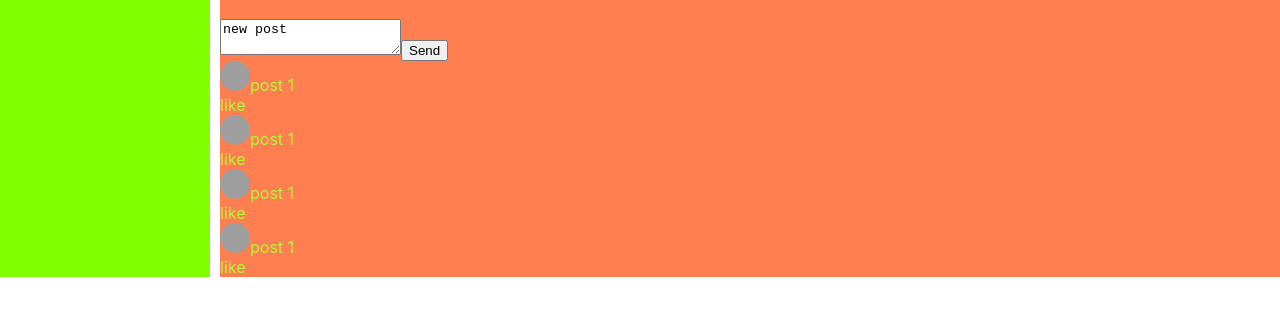
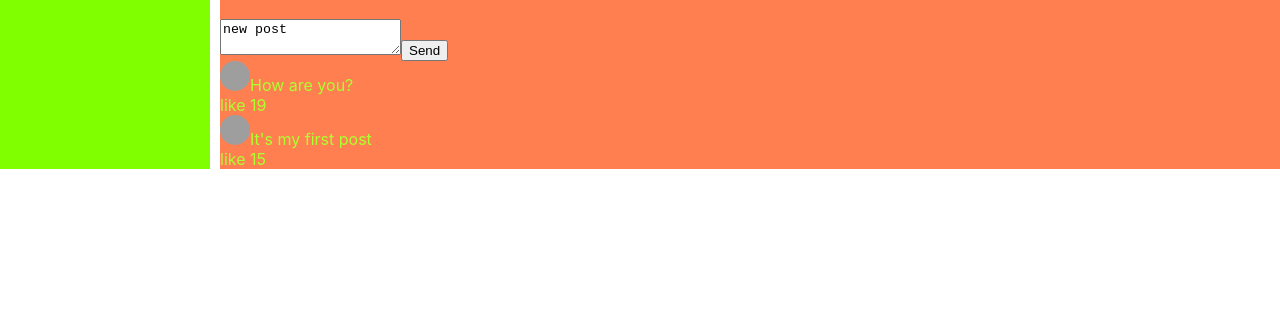
Before and after one commit to AleksanderZabrodski09/samurai-way-main, a React (Create React App) app: page / in a window 1280 px wide. Shown: the part 444-760 px from the top of the page. Built offline with nearby package versions, Linux system fonts and the light colour scheme; grey boxes are pictures that could not be loaded.

Commit message:
create: add 16-lesson of the way-s(props)

```diff
--- a/src/components/Profile/MyPosts/MyPosts.tsx
+++ b/src/components/Profile/MyPosts/MyPosts.tsx
@@ -15,10 +15,8 @@ export const MyPosts = (props: MyPostsType) => {
         <button>Send</button>
       </div>
       <div className={s.posts}>
-        <Post/>
-        <Post/>
-        <Post/>
-        <Post/>
+        <Post message={"How are you?"} likeCount={19}/>
+        <Post message={"It's my first post"} likeCount={15}/>
       </div>
     </div>
   )
--- a/src/components/Profile/MyPosts/Post/Post.tsx
+++ b/src/components/Profile/MyPosts/Post/Post.tsx
@@ -1,13 +1,17 @@
 import React from 'react';
 import s from './Post.module.css';
 
-
-export const Post = () => {
+type PostType={
+  message: string
+  likeCount:number
+}
+export const Post = (props:PostType) => {
   return (
         <div className={s.item}>
           <img src="https://encrypted-tbn0.gstatic.com/images?q=tbn:ANd9GcSTAlyXYTXH5ml78ntQfe1hphtYK0XWRmQcmw&usqp=CAU" alt=""/>
-          post 1
-          <div><span>like</span></div>
+          {props.message}
+          <div>
+            <span>like {props.likeCount}</span></div>
         </div>
   )
 }
```
